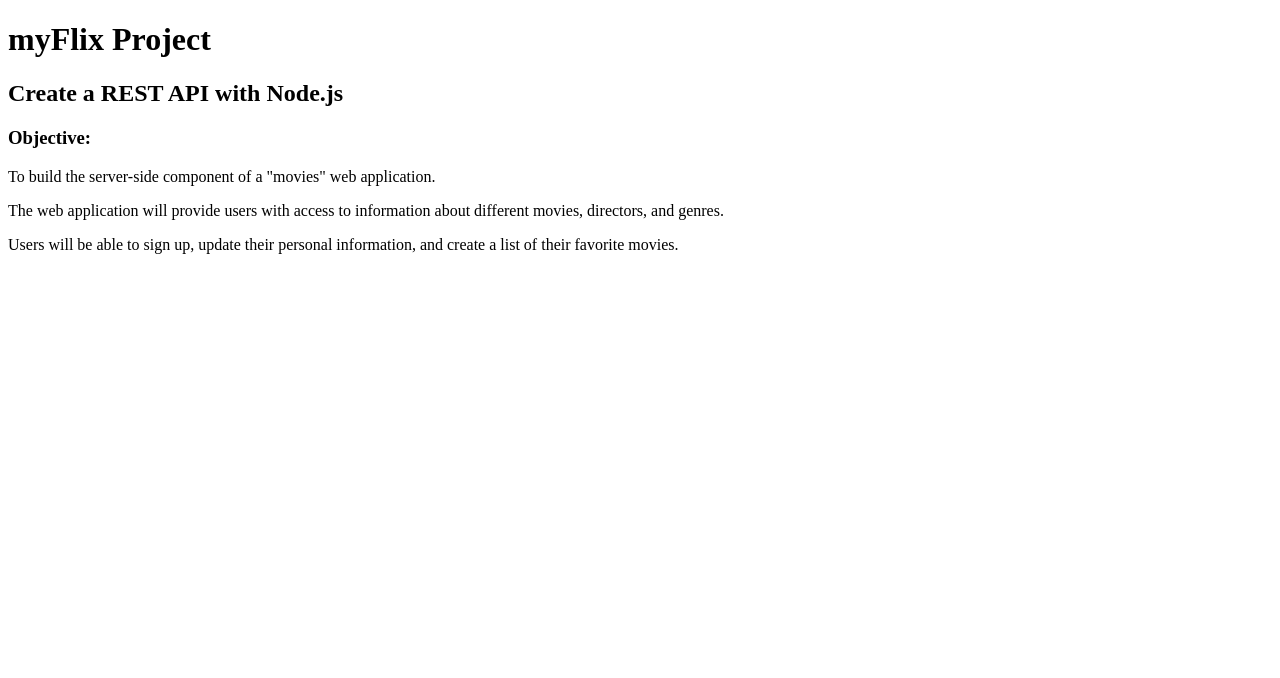
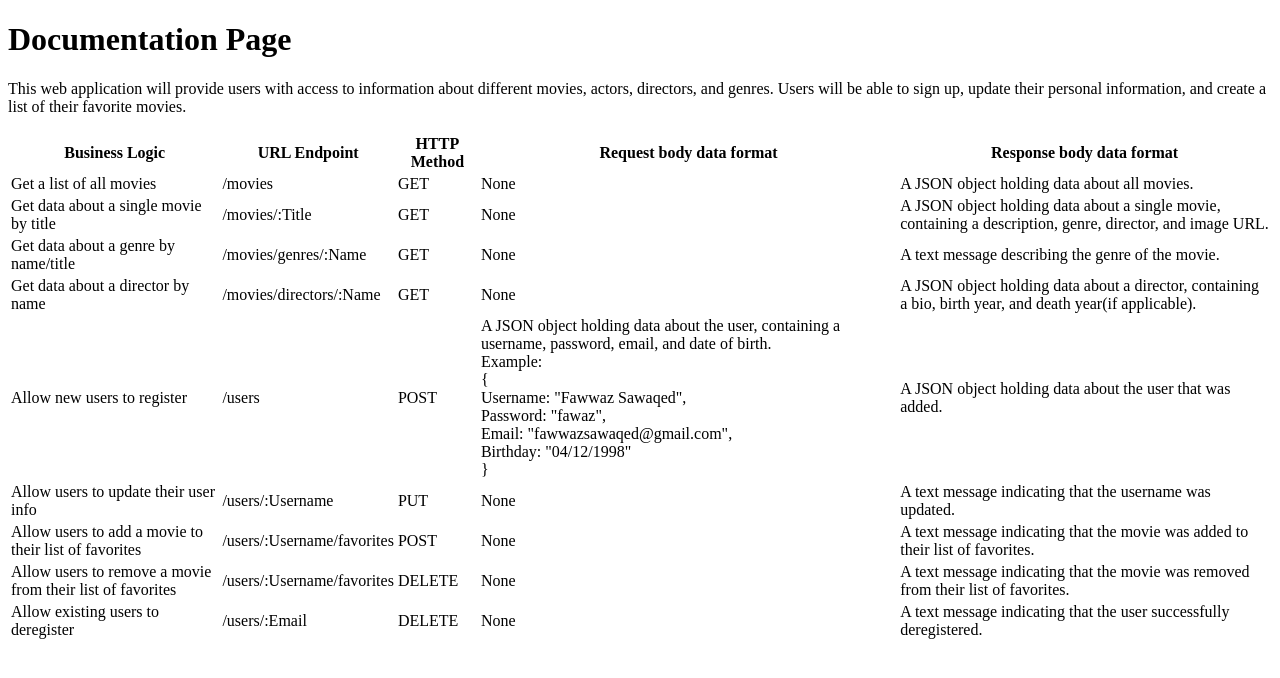
Before and after one commit to Fawwaz24/Movie-Api, a website: page public/documentation.html in a window 1280 px wide. Drawn offline with Linux system fonts and the light colour scheme.

Commit message:
Adding info to documentation

```diff
--- a/public/documentation.html
+++ b/public/documentation.html
@@ -3,21 +3,85 @@
 <head>
     <meta charset="UTF-8">
     <meta name="viewport" content="width=device-width, initial-scale=1.0">
-        <title>DOCUMENTATION</title>
+    <title>Documentation Page</title>
 </head>
 <body>
-        <header>
-            <h1>myFlix Project</h1>
-            <h2>Create a REST API with Node.js</h2>
-        </header>
-        <section>
-            <h3>Objective:</h3>
-            <p>To build the server-side component of a "movies" web application.</p>
-            <p>The web application will provide users with access to information
-                about different
-                movies, directors, and genres.</p>
-            <p>Users will be able to sign up, update their personal information,
-                and
-                create a list of their favorite movies.</p>
+    <h1>Documentation Page</h1>
+    <p>This web application will provide users with access to information
+        about different movies, actors, directors, and genres. Users will be
+        able to sign up, update their personal information, and create a
+        list of their favorite movies.</p>
+    <table>
+        <tr>
+            <th>Business Logic</th>
+            <th>URL Endpoint</th>
+            <th>HTTP Method</th>
+            <th>Request body data format</th>
+            <th>Response body data format</th>
+        </tr>
+        <tr>
+            <td>Get a list of all movies</td>
+            <td>/movies</td>
+            <td>GET</td>
+            <td>None</td>
+            <td>A JSON object holding data about all movies.</td>
+        </tr>
+        <tr>
+            <td>Get data about a single movie by title</td>
+            <td>/movies/:Title</td>
+            <td>GET</td>
+            <td>None</td>
+            <td>A JSON object holding data about a single movie, containing a description, genre, director, and image URL.</td>
+        </tr>
+        <tr>
+            <td>Get data about a genre by name/title</td>
+            <td>/movies/genres/:Name</td>
+            <td>GET</td>
+            <td>None</td>
+            <td>A text message describing the genre of the movie.</td>
+        </tr>
+        <tr>
+            <td>Get data about a director by name</td>
+            <td>/movies/directors/:Name</td>
+            <td>GET</td>
+            <td>None</td>
+            <td>A JSON object holding data about a director, containing a bio, birth year, and death year(if applicable).</td>
+        </tr>
+        <tr>
+            <td>Allow new users to register</td>
+            <td>/users</td>
+            <td>POST</td>
+            <td>A JSON object holding data about the user, containing a username, password, email, and date of birth. <br> Example: <br>{<br> Username: "Fawwaz Sawaqed", <br> Password: "fawaz", <br> Email: "fawwazsawaqed@gmail.com", <br> Birthday: "04/12/1998" <br>}</td>
+            <td>A JSON object holding data about the user that was added.</td>
+        </tr>
+        <tr>
+            <td>Allow users to update their user info</td>
+            <td>/users/:Username</td>
+            <td>PUT</td>
+            <td>None</td>
+            <td>A text message indicating that the username was updated.</td>
+        </tr>
+        <tr>
+            <td>Allow users to add a movie to their list of favorites</td>
+            <td>/users/:Username/favorites</td>
+            <td>POST</td>
+            <td>None</td>
+            <td>A text message indicating that the movie was added to their list of favorites.</td>
+        </tr>
+        <tr>
+            <td>Allow users to remove a movie from their list of favorites</td>
+            <td>/users/:Username/favorites</td>
+            <td>DELETE</td>
+            <td>None</td>
+            <td>A text message indicating that the movie was removed from their list of favorites.</td>
+        </tr>
+        <tr>
+            <td>Allow existing users to deregister</td>
+            <td>/users/:Email</td>
+            <td>DELETE</td>
+            <td>None</td>
+            <td>A text message indicating that the user successfully deregistered.</td>
+        </tr>
+    </table>
 </body>
 </html>
```
Also changed, not shown: index.js (+0 -7 lines). Lines whose indentation alone changed are shown as unchanged.
